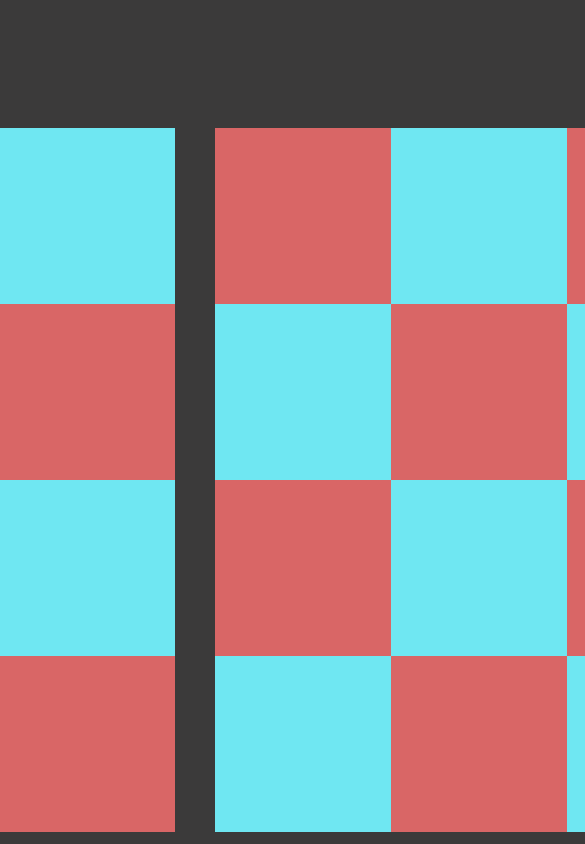
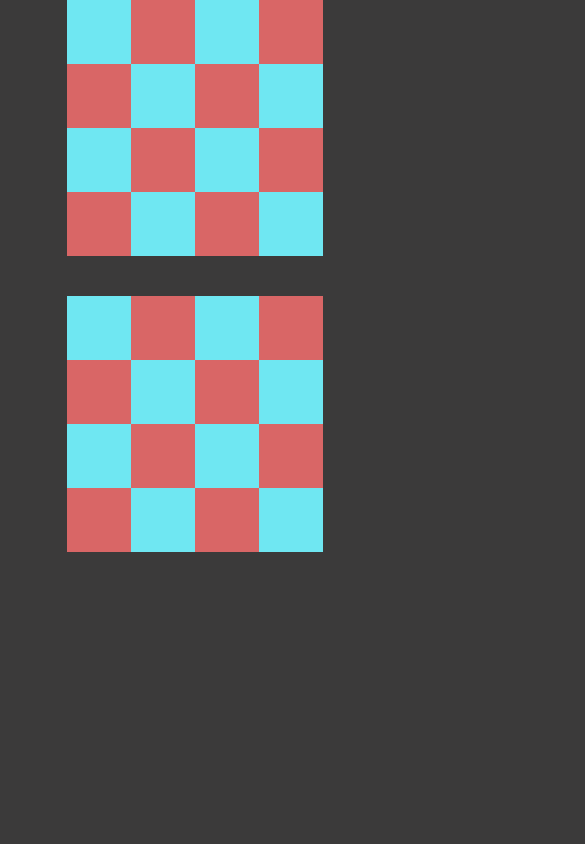
Before and after one commit to brycemooore/martian-chess, a React (Create React App) app in the folder ui/: page / in a window 390 px wide. Shown: the top 844 px of the page, 585 px wide, since content can reach past the window. Built offline with nearby package versions, Linux system fonts and the light colour scheme.

Commit message:
make board vertical and responsive

```diff
--- a/ui/src/App.tsx
+++ b/ui/src/App.tsx
@@ -2,7 +2,7 @@ import Board from "./components/board";
 
 function App() {
   return (
-    <div className="w-screen mt-32 flex justify-center">
+    <div className="w-auto h-max flex items-center justify-center">
       <Board />
     </div>
   );
--- a/ui/src/components/board.tsx
+++ b/ui/src/components/board.tsx
@@ -2,55 +2,64 @@ import Tile from "./tile";
 
 export default function Board() {
   return (
-    <div>
-      <div className="flex flex-row">
-        <div className="flex flex-row mr-10">
+    <div className="flex">
+      <div className="flex flex-col">
+        <div className="flex flex-col mb-10">
+          <Tile color="bg-board-blue" />
+          <Tile color="bg-board-red" />
+          <Tile color="bg-board-blue" />
+          <Tile color="bg-board-red" />
+        </div>
+        <div className="flex-col">
+          <Tile color="bg-board-blue" />
+          <Tile color="bg-board-red" />
+          <Tile color="bg-board-blue" />
+          <Tile color="bg-board-red" />
+        </div>
+      </div>
+      <div className="flex flex-col">
+        <div className="flex flex-col mb-10">
           <Tile color="bg-board-red" />
           <Tile color="bg-board-blue" />
           <Tile color="bg-board-red" />
           <Tile color="bg-board-blue" />
         </div>
-        <Tile color="bg-board-red" />
-        <Tile color="bg-board-blue" />
-        <Tile color="bg-board-red" />
-        <Tile color="bg-board-blue" />
+        <div className="flex-col">
+          <Tile color="bg-board-red" />
+          <Tile color="bg-board-blue" />
+          <Tile color="bg-board-red" />
+          <Tile color="bg-board-blue" />
+        </div>
       </div>
-      <div className="flex flex-row">
-        <div className="flex flex-row mr-10">
+      <div className="flex flex-col">
+        <div className="flex flex-col mb-10">
           <Tile color="bg-board-blue" />
           <Tile color="bg-board-red" />
           <Tile color="bg-board-blue" />
           <Tile color="bg-board-red" />
         </div>
-        <Tile color="bg-board-blue" />
-        <Tile color="bg-board-red" />
-        <Tile color="bg-board-blue" />
-        <Tile color="bg-board-red" />
+        <div className="flex-col">
+          <Tile color="bg-board-blue" />
+          <Tile color="bg-board-red" />
+          <Tile color="bg-board-blue" />
+          <Tile color="bg-board-red" />
+        </div>
       </div>
-      <div className="flex flex-row">
-        <div className="flex flex-row mr-10">
+      <div className="flex flex-col">
+        <div className="flex flex-col mb-10">
           <Tile color="bg-board-red" />
           <Tile color="bg-board-blue" />
           <Tile color="bg-board-red" />
           <Tile color="bg-board-blue" />
         </div>
-        <Tile color="bg-board-red" />
-        <Tile color="bg-board-blue" />
-        <Tile color="bg-board-red" />
-        <Tile color="bg-board-blue" />
-      </div>
-      <div className="flex flex-row">
-        <div className="flex flex-row mr-10">
+        <div className="flex-col">
+          <Tile color="bg-board-red" />
           <Tile color="bg-board-blue" />
           <Tile color="bg-board-red" />
           <Tile color="bg-board-blue" />
-          <Tile color="bg-board-red" />
         </div>
-        <Tile color="bg-board-blue" />
-        <Tile color="bg-board-red" />
-        <Tile color="bg-board-blue" />
-        <Tile color="bg-board-red" />
       </div>
+
     </div>
   );
 }
--- a/ui/src/components/tile.tsx
+++ b/ui/src/components/tile.tsx
@@ -4,6 +4,6 @@ interface TileProps {
 
 export default function Tile({ color }: TileProps) {
   return (
-    <div className={`w-44 h-44 ${color}`} />
+    <div className={`w-16 h-16 md:w-24 md:h-24 sm:w-16 sm:h-16 ${color}`} />
   );
 }
```
